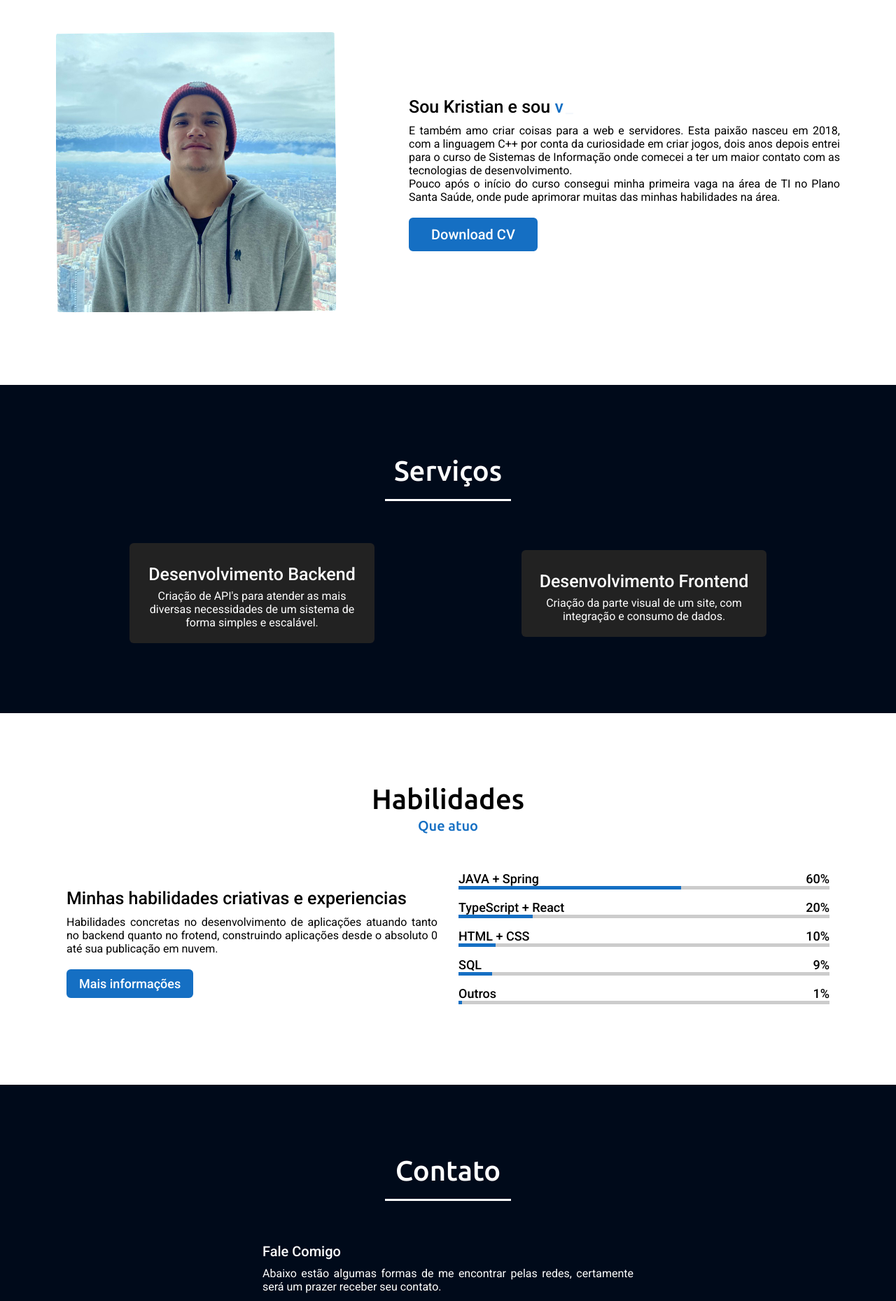
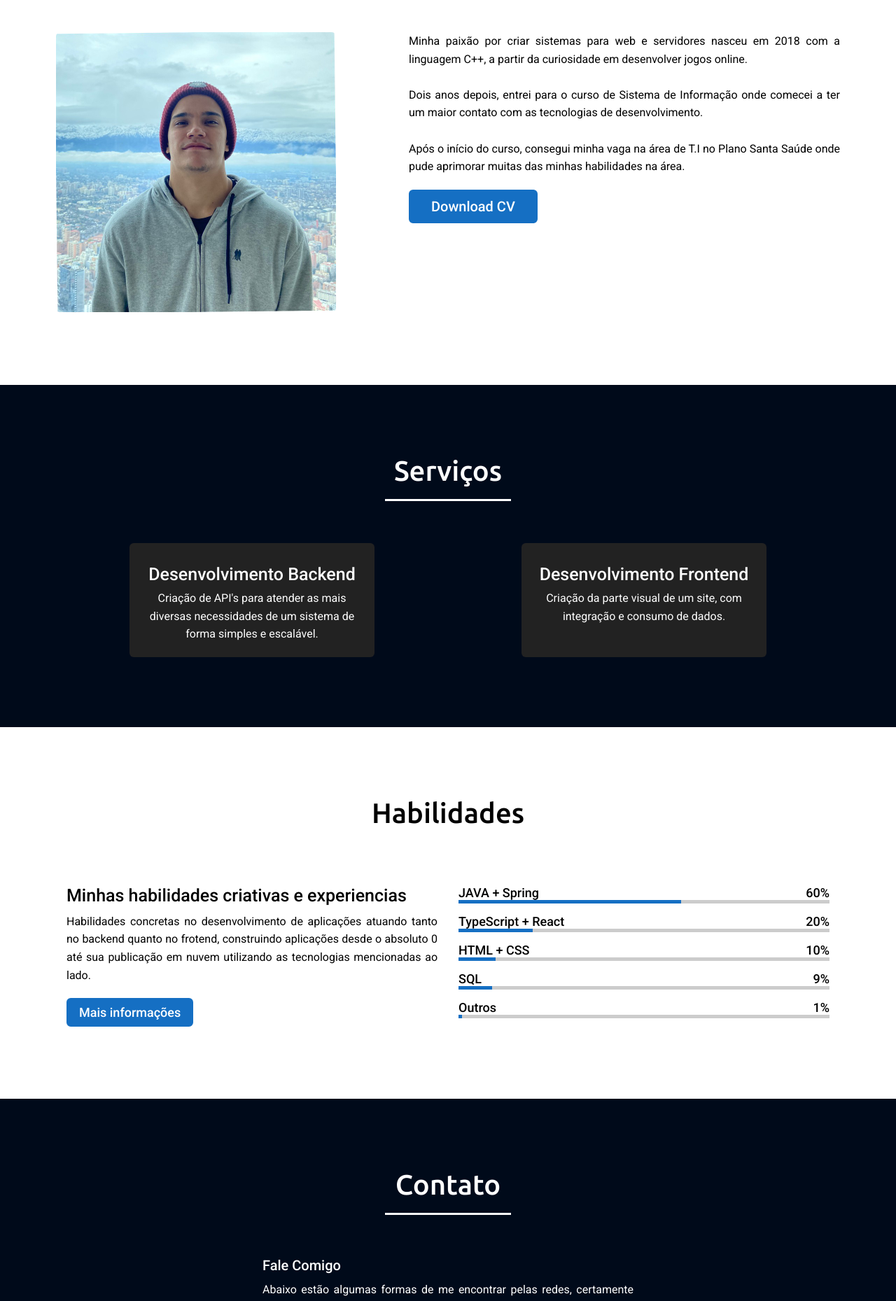
Before and after one commit to kristianBM/kristianmello-page, a React (Vite) app: page / in a window 1280 px wide. Shown: the part 980-2839 px from the top of the page at 70% size. Built offline with nearby package versions, Linux system fonts and the light colour scheme.

Commit message:
fixing mobile css

```diff
--- a/src/pages/Home/index.tsx
+++ b/src/pages/Home/index.tsx
@@ -60,7 +60,7 @@ function Home() {
                             <img src={krisImg} alt="" />
                         </div>
                         <div className="column right">
-                            <div className="text">Sou Kristian e sou <span className="typing-2">
+                            {/* <div className="text">Sou Kristian e sou <span className="typing-2">
                                 <Typewriter
                                     words={['dev Fullstack', 'freelancer', 'viajante nas horas vagas!']}
                                     loop={false}
@@ -70,11 +70,16 @@ function Home() {
                                     deleteSpeed={70}
                                     delaySpeed={1000}
                                 />
-                            </span></div>
-                            <p>E também amo criar coisas para a web e servidores. Esta paixão nasceu em 2018, com a linguagem C++ por conta  da curiosidade em criar jogos, dois anos depois entrei para o curso de Sistemas de Informação onde comecei a ter um maior contato com as tecnologias de desenvolvimento. <br />
-                                Pouco após o início do curso consegui minha primeira vaga na área de TI no Plano Santa Saúde, onde pude aprimorar muitas das minhas habilidades na área.
+                            </span></div> */}
+                            <p>Minha paixão por criar sistemas para web e servidores nasceu em 2018 com a linguagem C++, a partir da curiosidade em desenvolver jogos online.
+                                <br />
+                                <br />
+                                Dois anos depois, entrei para o curso de Sistema de Informação onde comecei a ter um maior contato com as tecnologias de desenvolvimento.
+                                <br />
+                                <br />
+                                Após o início do curso, consegui minha vaga na área de T.I no Plano Santa Saúde onde pude aprimorar muitas das minhas habilidades na área.
                             </p>
-                            <a href="src\assets\documents\curriculum.pdf" download >Download CV</a>
+                            <a href="https://spring-ionic-aws.s3.sa-east-1.amazonaws.com/curriculum.pdf" download >Download CV</a>
                         </div>
                     </div>
                 </div>
@@ -111,7 +116,8 @@ function Home() {
                     <div className="skills-content">
                         <div className="column left">
                             <div className="text">Minhas habilidades criativas e experiencias</div>
-                            <p>Habilidades concretas no desenvolvimento de aplicações atuando tanto no backend quanto no frotend, construindo aplicações desde o absoluto 0 até sua publicação em nuvem. </p>
+                            <p>Habilidades concretas no desenvolvimento de aplicações atuando tanto no backend quanto no frotend, construindo aplicações desde o absoluto 0 até sua publicação em nuvem utilizando as tecnologias mencionadas ao lado.
+                            </p>
                             <a href="#contact">Mais informações</a>
                         </div>
                         <div className="column right">
@@ -166,19 +172,11 @@ function Home() {
                             <p>Abaixo estão algumas formas de me encontrar pelas redes, certamente será um prazer receber seu contato.</p>
                             <div className="icons--table">
                                 <div className="icons">
-                                    <div className="row">
 
-                                        <AiOutlineUser
-                                            size={60} className="react--icon" />
-                                        <div className="info">
-                                            <div className="head">Nome</div>
-                                            <div className="sub-title">Kristian Mello</div>
-                                        </div>
-                                    </div>
                                     <div className="row">
                                         <a href="mailto:kristian.bonfim@hotmail.com">
                                             <AiFillMail
-                                            className="react--icon"
+                                                className="react--icon"
                                                 size={60} />
                                         </a>
                                         <div className="info">
@@ -188,7 +186,7 @@ function Home() {
                                     </div>
                                     <div className="row">
                                         <a href="https://www.linkedin.com/in/kristian-mello-bonfim-733b42214/">
-                                            <AiFillLinkedin size={60} className="react--icon"/>
+                                            <AiFillLinkedin size={60} className="react--icon" />
                                         </a>
                                         <div className="info">
                                             <div className="head">LinkedIn</div>
@@ -210,7 +208,7 @@ function Home() {
 
                                     <div className="row">
                                         <a href="https://www.instagram.com/kristianmello/">
-                                            <AiFillInstagram size={60} className="react--icon"/>
+                                            <AiFillInstagram size={60} className="react--icon" />
                                         </a>
                                         <div className="info">
                                             <div className="head">Instagram</div>
--- a/src/pages/Home/styles.css
+++ b/src/pages/Home/styles.css
@@ -179,7 +179,6 @@ section .title::after{
 .contact .contact-content{
     display: flex;
     flex-wrap: wrap;
-    align-items: center;
     justify-content: space-around;
 }
 
@@ -203,7 +202,9 @@ section .title::after{
     color: #156fc3;
 }
 .about .about-content .right p{
+
     text-align: justify;
+    line-height: 1.6;
 }
 .about .about-content .right a{
     display: inline-block;
@@ -252,6 +253,9 @@ section .title::after{
 .services .serv-content .card .box{
     transition: all 0.3s ease;
 }
+.box p{
+    line-height: 1.6;
+}
 .services .serv-content .card:hover .box{
     transform: scale(1.05);
 }
@@ -268,9 +272,6 @@ section .title::after{
     margin: 10px 0 7px 0;
 }
 /*  sessão especialidades  */
-.skills .title::after{
-    content: "Que atuo";
-}
 .skills .skills-content .column{
     width: calc(50% - 30px);
 
@@ -298,6 +299,10 @@ section .title::after{
 .skills .skills-content .left a:hover{
     color: #156fc3;
     background: none;
+}
+
+.left p{
+    line-height: 1.6;
 }
 .skills .skills-content .right .bars{
     margin-bottom: 15px;
@@ -540,6 +545,8 @@ footer span a:hover{
     .about .about-content .right{
         flex: 100%;
     }
+
+    .title
     .services .serv-content .card {
         width: calc(50% - 10px);
         margin-bottom: 20px;
@@ -572,4 +579,11 @@ footer span a:hover{
     .home .home-content .text-3{
         font-size: 27px;
     }
+
 }
+
+@media (max-width: 382px){
+    .about .title::after{
+        content: "";
+    }
+}
```
